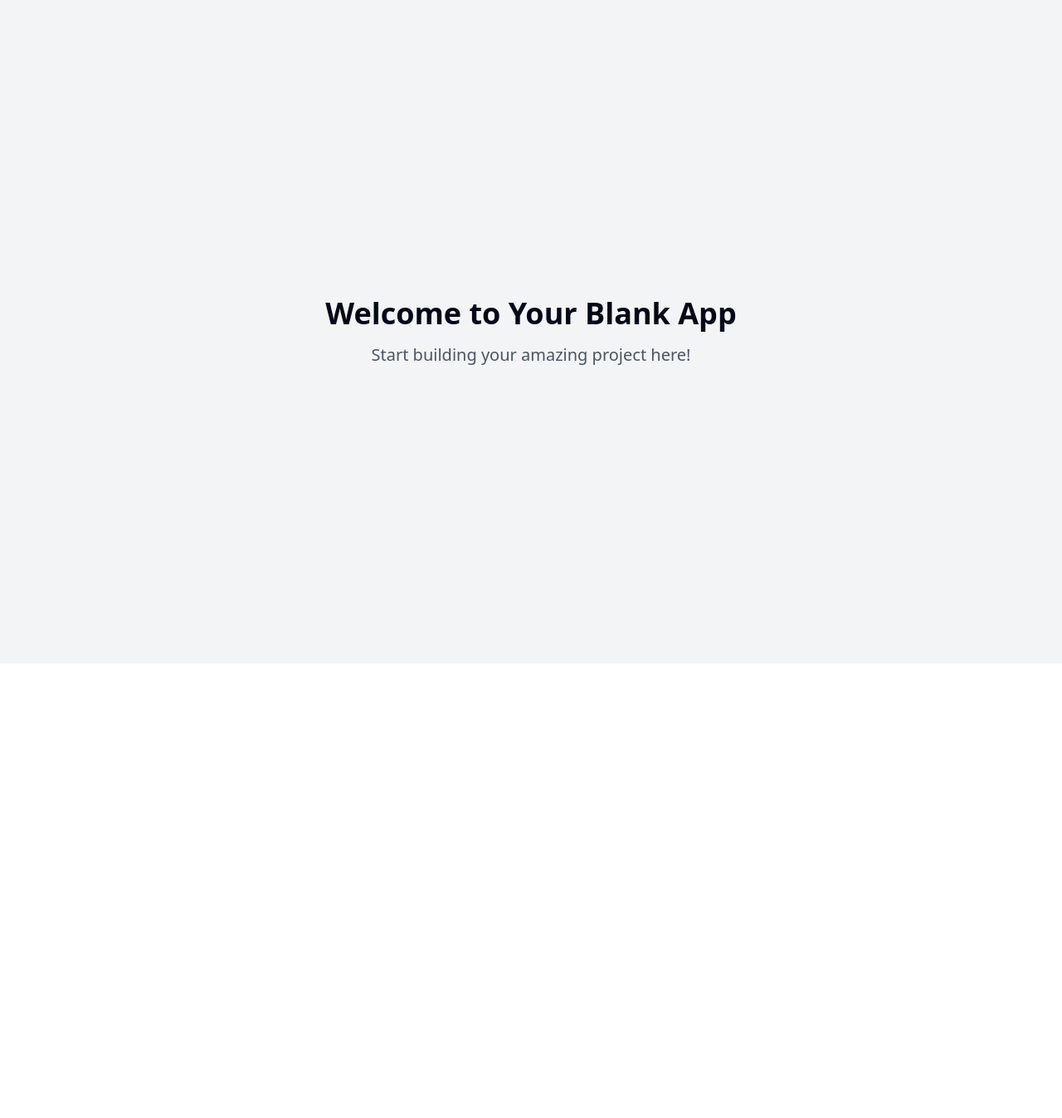
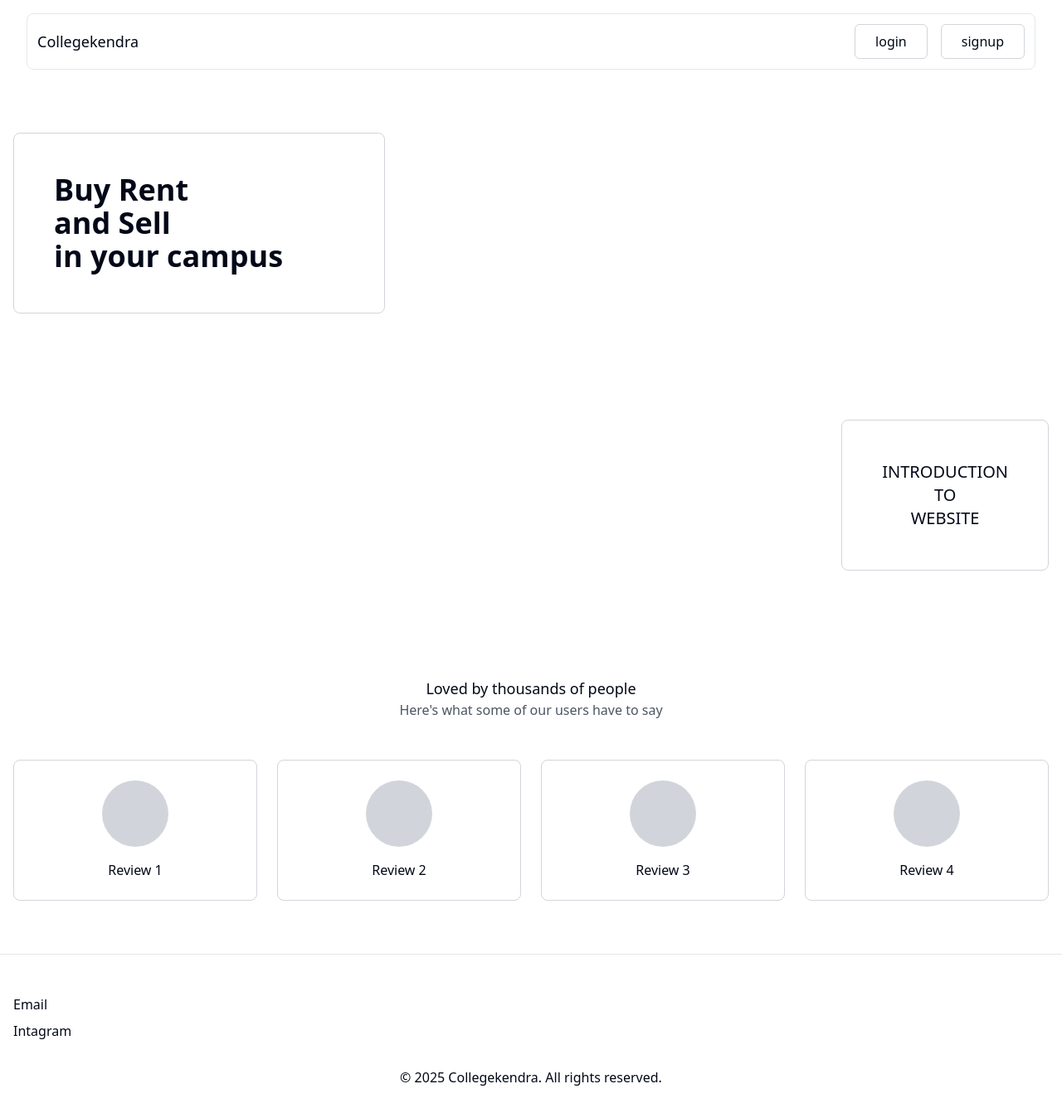
Before and after one commit to paramsharma01/curvy-scroll-home, a React (Vite) app: page / in a window 1280 px wide. Shown: the top 1348 px of the page at 83% size. Before the commit the page ends 800 px from the top, so only its background shows below. Built offline with nearby package versions, Linux system fonts and the light colour scheme.

Commit message:
Refactor: Implement homepage design
Implement the homepage design with a rounded, animated navbar using HTML and CSS.

```diff
--- /dev/null
+++ b/src/components/Footer.tsx
@@ -0,0 +1,19 @@
+
+export function Footer() {
+  return (
+    <footer className="py-12 px-4 border-t border-gray-200">
+      <div className="max-w-7xl mx-auto">
+        <div className="mb-8">
+          <p className="mb-2">Email</p>
+          <p>Intagram</p>
+        </div>
+
+        <div className="text-center">
+          <p>© 2025 Collegekendra. All rights reserved.</p>
+        </div>
+      </div>
+    </footer>
+  );
+}
+
+export default Footer;
--- /dev/null
+++ b/src/components/Hero.tsx
@@ -0,0 +1,20 @@
+
+export function Hero() {
+  return (
+    <section className="mt-24 py-16 px-4">
+      <div className="max-w-7xl mx-auto">
+        <div className="border border-gray-300 rounded-lg p-12 max-w-md">
+          <h1 className="text-4xl font-bold">
+            Buy Rent
+            <br />
+            and Sell
+            <br />
+            in your campus
+          </h1>
+        </div>
+      </div>
+    </section>
+  );
+}
+
+export default Hero;
--- /dev/null
+++ b/src/components/Introduction.tsx
@@ -0,0 +1,22 @@
+
+export function Introduction() {
+  return (
+    <section className="py-16 px-4">
+      <div className="max-w-7xl mx-auto flex justify-end">
+        <div className="border border-gray-300 rounded-lg p-12 max-w-md flex items-center justify-center">
+          <div className="text-center">
+            <h2 className="text-xl font-medium">
+              INTRODUCTION
+              <br />
+              TO
+              <br />
+              WEBSITE
+            </h2>
+          </div>
+        </div>
+      </div>
+    </section>
+  );
+}
+
+export default Introduction;
--- /dev/null
+++ b/src/components/Navbar.tsx
@@ -0,0 +1,46 @@
+
+import { useState, useEffect } from 'react';
+import { Link } from 'react-router-dom';
+import { cn } from '@/lib/utils';
+
+export function Navbar() {
+  const [scrolled, setScrolled] = useState(false);
+
+  useEffect(() => {
+    const handleScroll = () => {
+      if (window.scrollY > 50) {
+        setScrolled(true);
+      } else {
+        setScrolled(false);
+      }
+    };
+
+    window.addEventListener('scroll', handleScroll);
+    return () => {
+      window.removeEventListener('scroll', handleScroll);
+    };
+  }, []);
+
+  return (
+    <nav className={cn(
+      "navbar fixed top-4 left-0 right-0 mx-auto w-[95%] max-w-7xl z-50 bg-white p-3 border border-gray-200",
+      scrolled ? "navbar-scrolled" : ""
+    )}>
+      <div className="flex justify-between items-center">
+        <Link to="/" className="text-lg font-medium">
+          Collegekendra
+        </Link>
+        <div className="flex gap-4">
+          <Link to="/login" className="px-6 py-2 border border-gray-300 rounded-md hover:bg-gray-50 transition-colors">
+            login
+          </Link>
+          <Link to="/signup" className="px-6 py-2 border border-gray-300 rounded-md hover:bg-gray-50 transition-colors">
+            signup
+          </Link>
+        </div>
+      </div>
+    </nav>
+  );
+}
+
+export default Navbar;
--- /dev/null
+++ b/src/components/Testimonials.tsx
@@ -0,0 +1,31 @@
+
+export function Testimonials() {
+  const reviews = [
+    { id: 1, title: "Review 1" },
+    { id: 2, title: "Review 2" },
+    { id: 3, title: "Review 3" },
+    { id: 4, title: "Review 4" },
+  ];
+
+  return (
+    <section className="py-16 px-4">
+      <div className="max-w-7xl mx-auto">
+        <div className="text-center mb-12">
+          <p className="text-lg font-medium">Loved by thousands of people</p>
+          <p className="text-gray-600">Here's what some of our users have to say</p>
+        </div>
+
+        <div className="grid grid-cols-1 md:grid-cols-2 lg:grid-cols-4 gap-6">
+          {reviews.map((review) => (
+            <div key={review.id} className="review-card border border-gray-300 rounded-lg p-6 flex flex-col items-center">
+              <div className="w-20 h-20 bg-gray-300 rounded-full mb-4"></div>
+              <p className="text-center">{review.title}</p>
+            </div>
+          ))}
+        </div>
+      </div>
+    </section>
+  );
+}
+
+export default Testimonials;
--- a/src/index.css
+++ b/src/index.css
@@ -1,3 +1,4 @@
+
 @tailwind base;
 @tailwind components;
 @tailwind utilities;
@@ -99,3 +100,24 @@
     @apply bg-background text-foreground;
   }
 }
+
+/* Custom Navbar Animation */
+.navbar {
+  transition: all 0.3s ease;
+  border-radius: 0.5rem;
+}
+
+.navbar-scrolled {
+  border-radius: 2rem;
+  transform: scale(1.02);
+  box-shadow: 0 4px 12px rgba(0, 0, 0, 0.1);
+}
+
+/* Review Cards */
+.review-card {
+  transition: all 0.3s ease;
+}
+
+.review-card:hover {
+  transform: translateY(-5px);
+}
--- a/src/pages/Index.tsx
+++ b/src/pages/Index.tsx
@@ -1,12 +1,20 @@
-// Update this page (the content is just a fallback if you fail to update the page)
+
+import Navbar from "@/components/Navbar";
+import Hero from "@/components/Hero";
+import Introduction from "@/components/Introduction";
+import Testimonials from "@/components/Testimonials";
+import Footer from "@/components/Footer";
 
 const Index = () => {
   return (
-    <div className="min-h-screen flex items-center justify-center bg-gray-100">
-      <div className="text-center">
-        <h1 className="text-4xl font-bold mb-4">Welcome to Your Blank App</h1>
-        <p className="text-xl text-gray-600">Start building your amazing project here!</p>
-      </div>
+    <div className="min-h-screen">
+      <Navbar />
+      <main>
+        <Hero />
+        <Introduction />
+        <Testimonials />
+      </main>
+      <Footer />
     </div>
   );
 };
```
